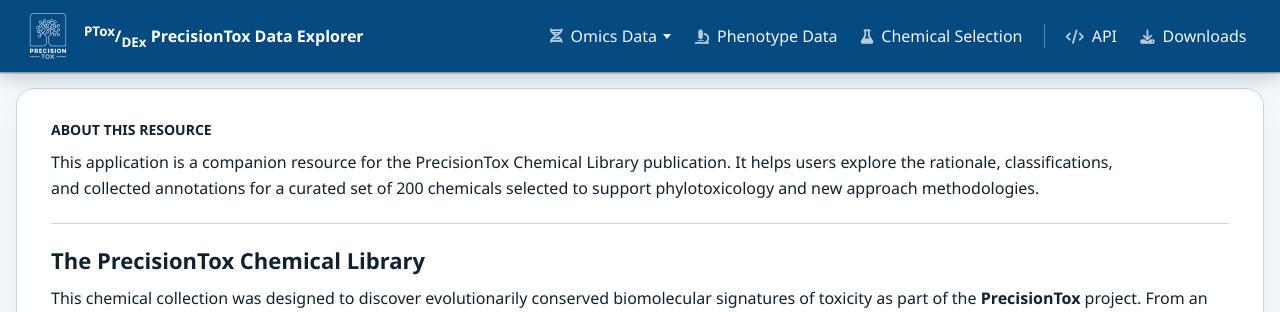
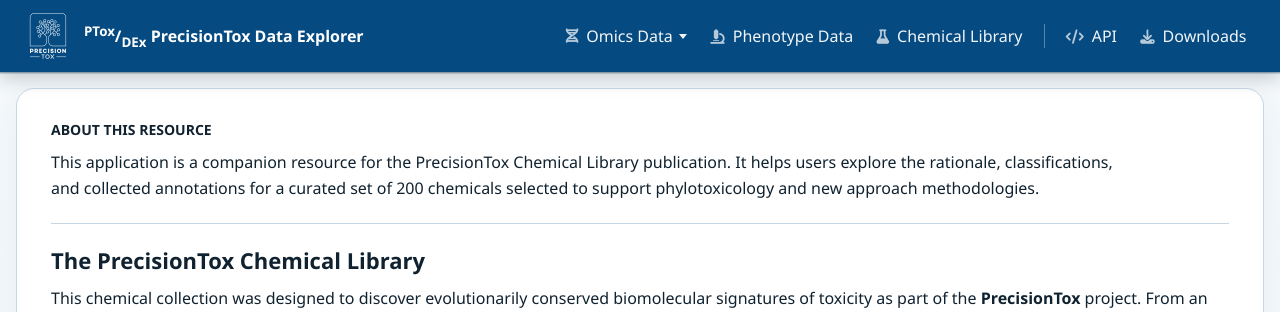
Before and after one commit to precisiontox/chem-viz, a Flask app: page /about in a window 1280 px wide. Shown: the top 312 px of the page. Run offline with Flask 3, Linux system fonts and the light colour scheme.

Commit message:
fix chemical library navbar name

```diff
--- a/app/templates/layout/top_nav.html
+++ b/app/templates/layout/top_nav.html
@@ -23,7 +23,7 @@
       </div>
     </div>
     <a href="{{ dex_base_url }}/phenotype" target="_blank" rel="noopener noreferrer"><i class="fa-solid fa-microscope nav-icon" aria-hidden="true"></i>Phenotype Data</a>
-    <a href="{{ url_for('home') }}"{% if chem_current %} aria-current="page"{% endif %}><i class="fa-solid fa-flask nav-icon" aria-hidden="true"></i>Chemical Selection</a>
+    <a href="{{ url_for('home') }}"{% if chem_current %} aria-current="page"{% endif %}><i class="fa-solid fa-flask nav-icon" aria-hidden="true"></i>Chemical Library</a>
     <a class="nav-links-api" href="{{ url_for('api.docs') }}"{% if api_current %} aria-current="page"{% endif %}><i class="fa-solid fa-code nav-icon" aria-hidden="true"></i>API</a>
     <a href="{{ dex_base_url }}/downloads/"><i class="fa-solid fa-download nav-icon" aria-hidden="true"></i>Downloads</a>
   </nav>
```
